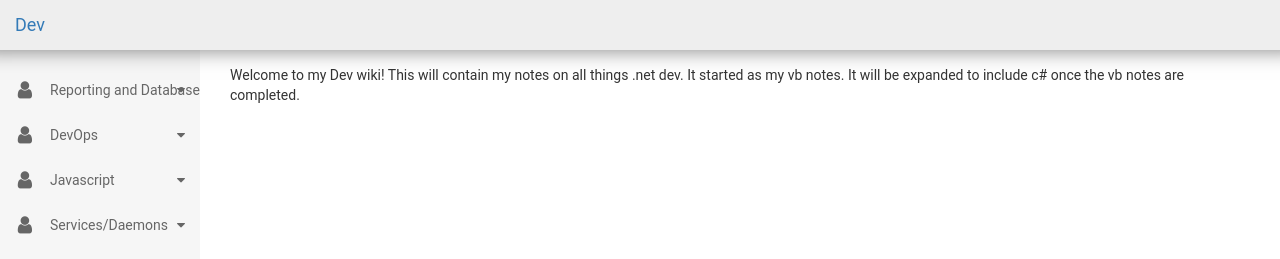
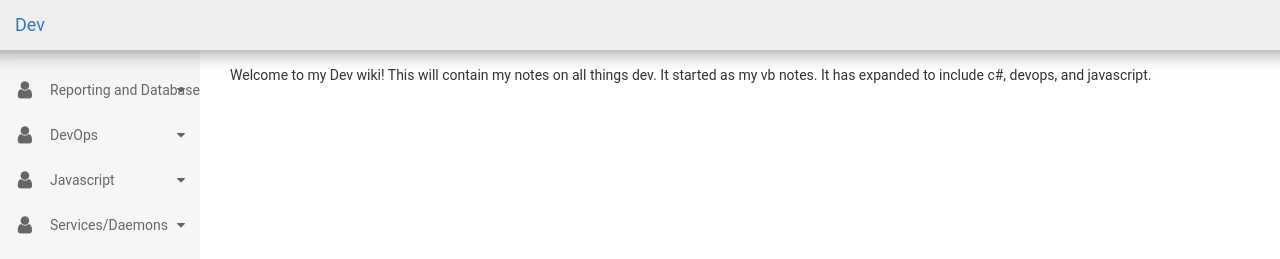
Before and after one commit to majorsilence/Dev, a Jekyll site: the page built from index.html, in a window 1280 px wide. Shown: the top 259 px of the page. Built offline with Jekyll 4.4.1, drawn with Linux system fonts in a browser that asks for light colours; nearby versions of some CDN libraries.

Commit message:
new front message

```diff
--- a/index.html
+++ b/index.html
@@ -3,4 +3,4 @@ layout: base
 title: Home
 ---
 
-<p>Welcome to my Dev wiki!  This will contain my notes on all things .net dev. It started as my vb notes. It will be expanded to include c# once the vb notes are completed.</p>
+<p>Welcome to my Dev wiki!  This will contain my notes on all things dev. It started as my vb notes. It has expanded to include c#, devops, and javascript. </p>
```
